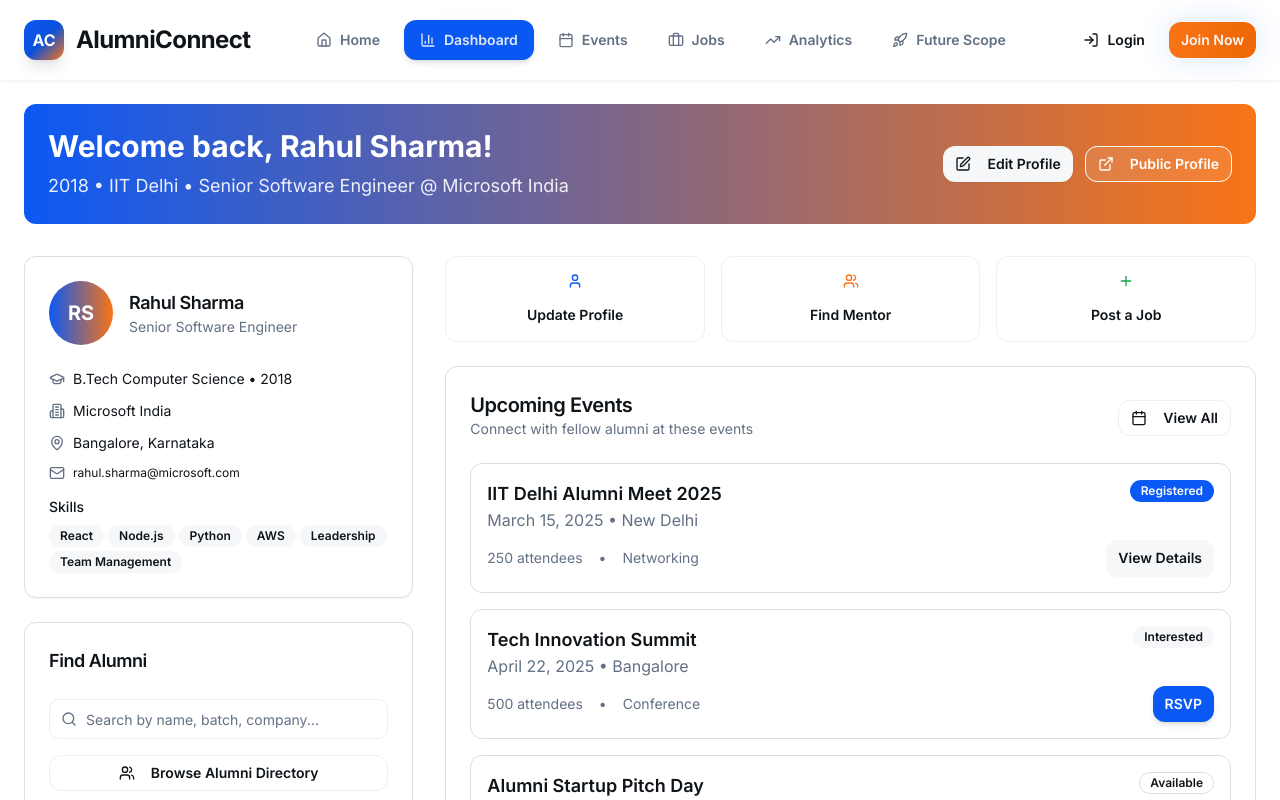
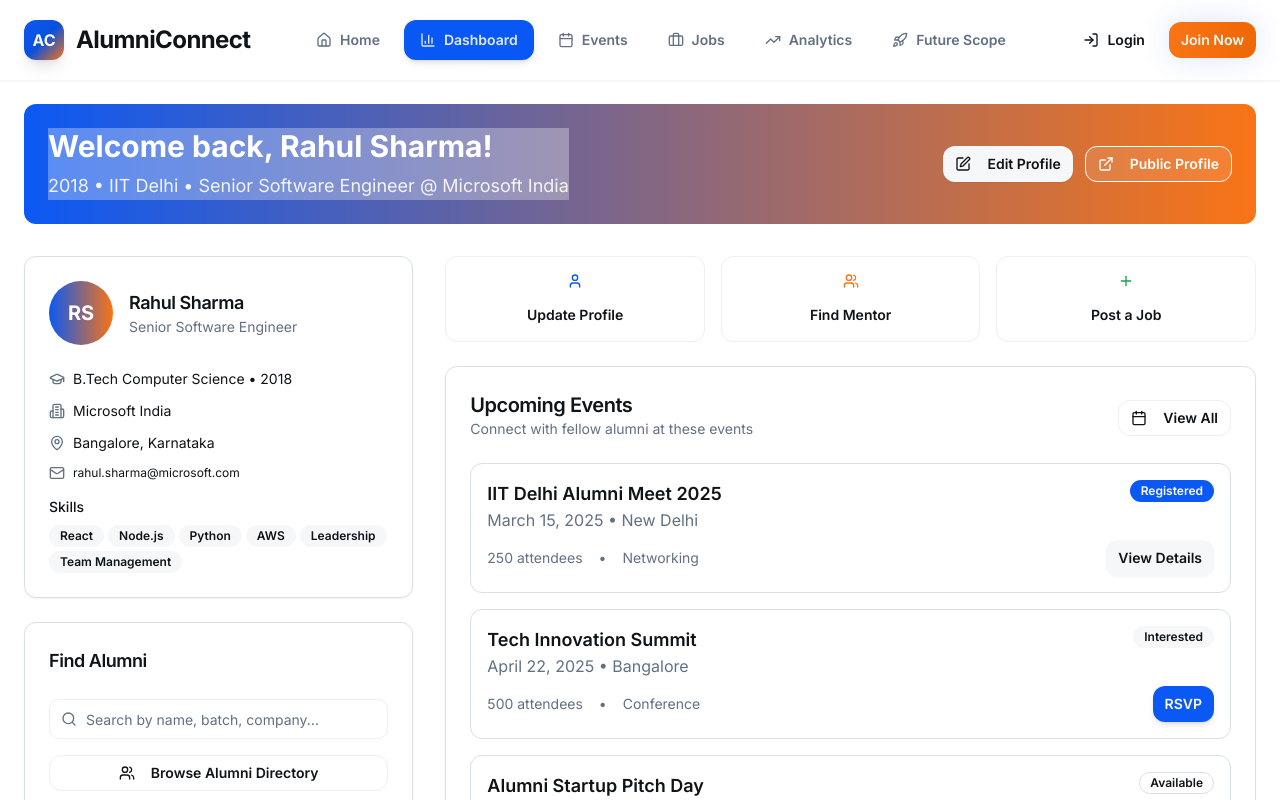
Before and after one commit to AaryanBest/reconnect-x, a React (Vite) app: page /dashboard in a window 1280 px wide. Shown: the top 800 px of the page. Built offline with nearby package versions, Linux system fonts and the light colour scheme; the HTML template or start-up script is replaced by a standard one.

Commit message:
Visual edit in Lovable

```diff
--- a/src/pages/AlumniDashboard.tsx
+++ b/src/pages/AlumniDashboard.tsx
@@ -96,7 +96,7 @@ const AlumniDashboard = () => {
       <div className="mb-8">
         <div className="bg-gradient-to-r from-primary to-accent rounded-xl p-6 text-white">
           <div className="flex flex-col md:flex-row items-start md:items-center justify-between">
-            <div>
+            <div className="bg-white/[0.31]">
               <h1 className="text-3xl font-bold mb-2">
                 Welcome back, {profile.name}!
               </h1>
```
